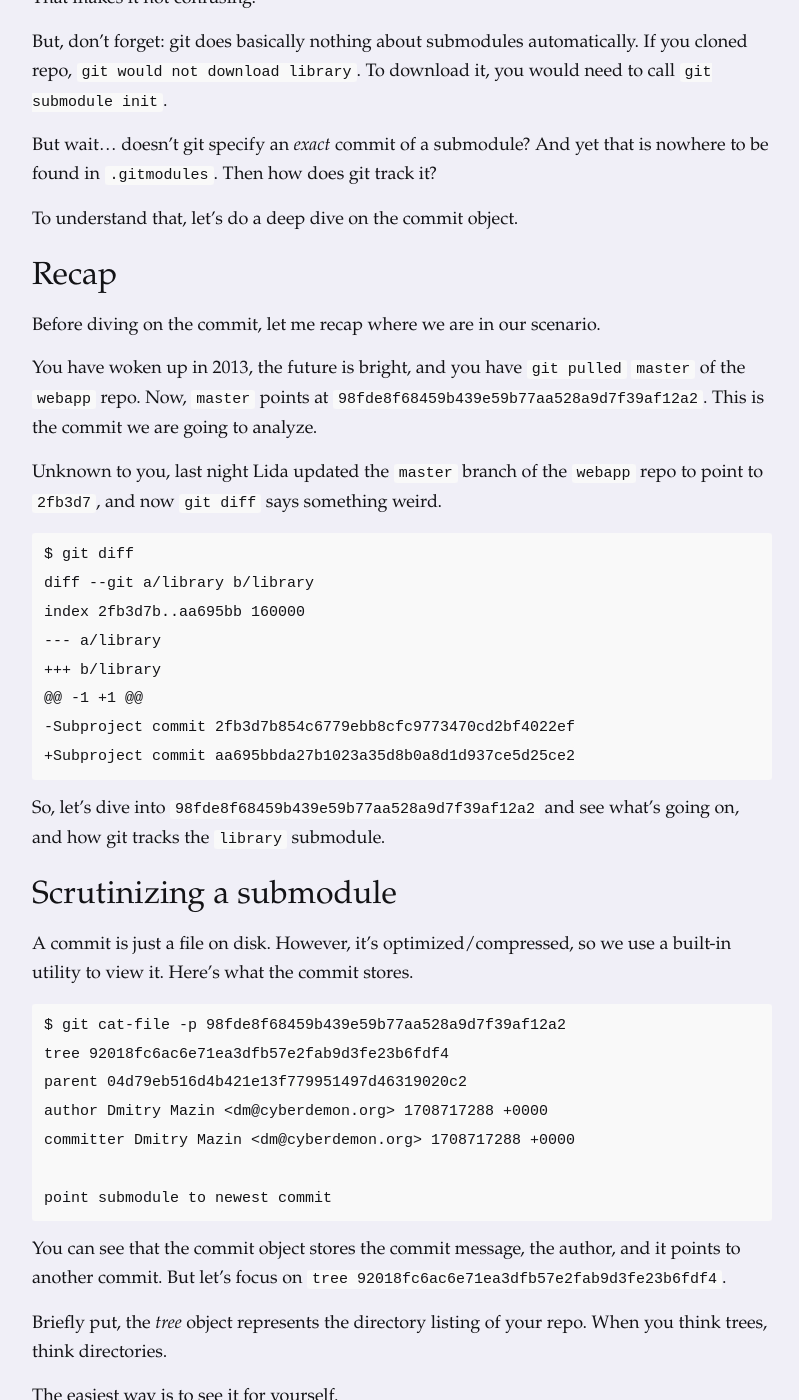
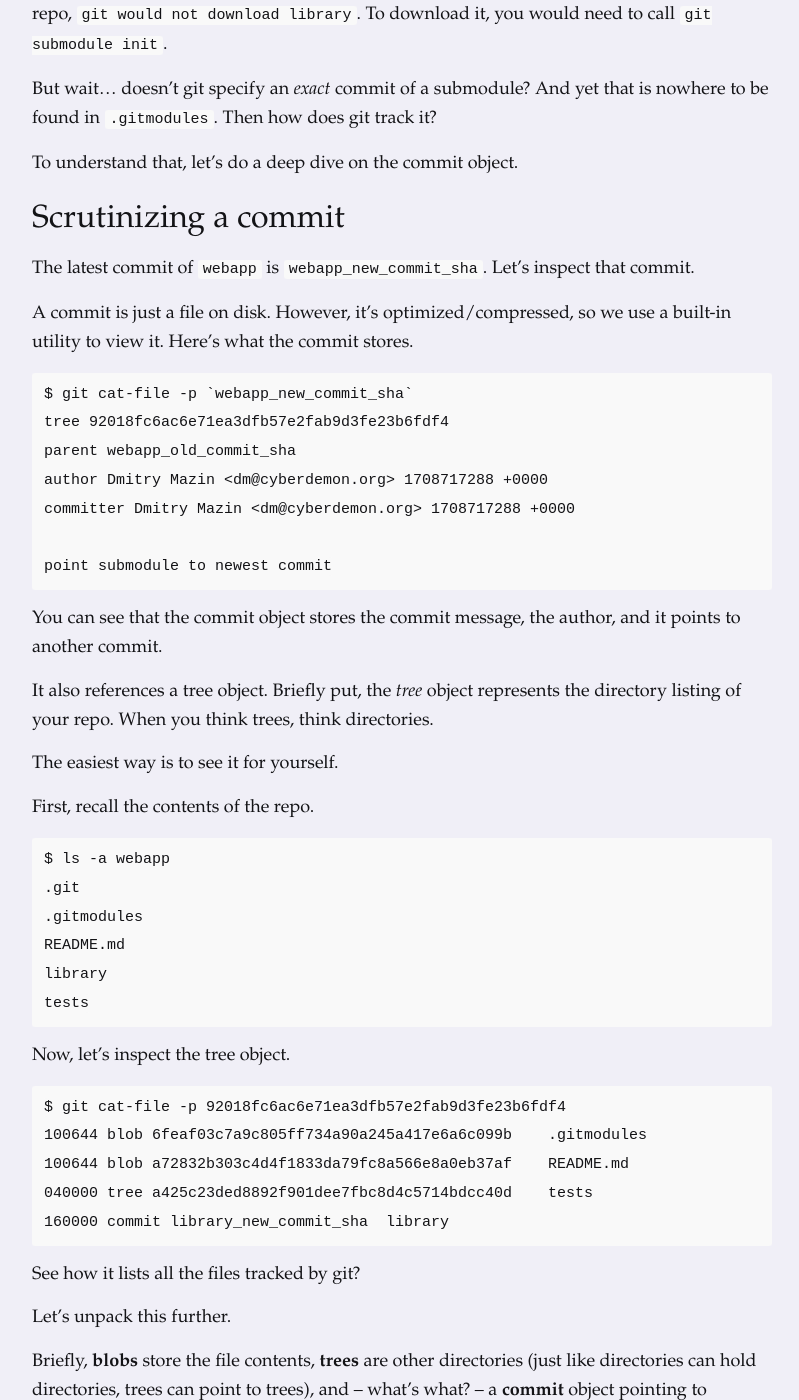
Before and after one commit to dmazin/dmazin.github.io, a Jekyll site: the page built from _posts/2024-02-19-submodules.md, in a window 1280 px wide and 1400 px high, scrolled down 6405 px. Shown: the whole window, without its empty margins (238-1037 px from the left). Built offline with Jekyll 4.4.1, drawn with Linux system fonts in a browser that asks for light colours; some of the changed text lies outside the part shown.

Commit message:
progress

````diff
--- a/_posts/2024-02-19-submodules.md
+++ b/_posts/2024-02-19-submodules.md
@@ -50,30 +54,22 @@
 
 That doesn't seem so confusing, does it? However, there are two important, and tricky, facts about submodules.
 
-### A submodule is always pinned to a specific commit
+### 1. A submodule is always pinned to a specific commit
 You know how package managers let you be relatively fuzzy when specifying a package version ("get me any version of requests so long as it's 2.x.x"), or to pin an exact version ("use requests 2.31.0 exactly")?
 
-Submodules can _only_ be pinned to a specific commit. This is because a submodule isn't a package; it's code that you have embedded in another repo. Things would be pretty confusing if two people could check out the same commit of the webapp repo, yet on one person's computer the `library` directory had contents that differed from the contents of `library` on another computer.
+Submodules can _only_ be pinned to a specific commit. This is because a submodule isn't a package; it's code that you have embedded in another repo. I think the reason for this pinning is to force us to specify exactly what version of code we're working with.
 
-In other words, every commit of the webapp repo specifies an exact commit of library to use.
-
-The source of a whole lot of pain is that, when you check out a commit, git **does not** automatically update submodules for you. That is, it doesn't make sure the submodules are using the desired version. Why this is, I'm not exactly sure. But that's how it is.
-
-### Git does not automatically update submodules
+### 2. git does not automatically update submodules
 If you clone `webapp`, git _will not_ automatically download `library` for you.
 
 Similarly, if a collaborator points webapp at a new commit of library, and you `git pull`, git _will not_ automatically update `library` for you.
 
-I think it's fair to say that this is the single bigest cause of confusion: it breaks our mental model of how git works.
-
-This confusion is worth dwelling on. I think I can best illustrate it with a dramatic re-enactment of something that has happened to me multiple times before I understood submodules.
+These two facts lead to confusion. I think I can best illustrate this via a dramatic re-enactment of something that has happened to me multiple times before I understood submodules.
 
 ## A day in the life of someone who uses submodules
-Pretend this is my stream of consciousness.
-
 Ah, 2013. What a time to be a "full-stack engineer"!
 
-I wonder what contributions are awaiting me on the master branch?
+I wonder what contributions are awaiting me on the main branch?
 
 ```
 $ git pull
@@ -94,20 +90,24 @@
 README.md            my_cool_functions.py
 ```
 
-OK, but why is `library` showing up as modified? Why isn't it saying that some specific file within library is modified? That's weird. Well, what does `bit diff` have to say?
+OK, but why is `library` showing up as modified? Why isn't it saying that some specific file within library is modified? That's weird. Well, what does `git diff` have to say?
 
 ```
 $ git diff
 diff --git a/library b/library
-index 2fb3d7b..aa695bb 160000
+index library_old_commit_sha..library_new_commit_sha 160000
 --- a/library
 +++ b/library
 @@ -1 +1 @@
--Subproject commit 2fb3d7b854c6779ebb8cfc9773470cd2bf4022ef
-+Subproject commit aa695bbda27b1023a35d8b0a8d1d937ce5d25ce2
+-Subproject commit library_new_commit_sha
++Subproject commit library_old_commit_sha
 ```
 
-Apparently, I have deleted `Subproject commit 2fb3d7` and added `Subproject commit aa695`? Surely I didn't do that. That's weird, let me do a hard reset.
+(For the sake of readabitlity, in this article, instead of using real commit SHAs, I'm going to use fake descriptive ones)
+
+Apparently, I have deleted `Subproject commit library_new_commit_sha` and added `Subproject commit library_old_commit_sha`?
+
+Surely I didn't do that. That's weird, let me do a hard reset.
 
 ```
 $ git reset --hard origin/main
@@ -122,71 +122,70 @@
  M library
 ```
 
-No... that's so weird. Well, usually when I make local changes, I need to `git add` them. But it's so weird, I never have to `git add` after `git pull`, and certainly not after doing a full `git reset --hard`...
+I am really confused now!
+
+Well, usually when I make local changes, I need to `git add` them. But, huh, I never have to `git add` after `git pull`, and certainly not after doing a full `git reset --hard`...
 
 ```
 $ git add .
 $ git commit
 $ git push
+$ git st
+# (no output)
 ```
 
 Nice! `git st` now shows no changes.
 
 (some time passes)
 
-Oh no, I just put up a PR and my coworker is saying that I am undoing his changes! What are they talking about?
+Oh no, I just put up a PR and my coworker is saying that I undid their changes! What are they talking about?
 
 To understand what's going on, let's go into slow motion and explain what happened.
 
 ## What happens when a submodule gets updated
-Let's say Lida wanted to add a function to `my_cool_functions.py` in `library`. How did she do that?
+Let's say that, the day before the above monologue took place, my coworker wanted to add `my_really_cool_function()` to `my_cool_functions.py` in `library`. How did they do that?
 
-Updating library itself is straightforward: because `library` is a normal repo, she adds a new commit to the `main` branch of library.
+Updating library itself was straightforward: because `library` is a normal repo, they added a new commit to the `main` branch of library: `library_old_commit_sha`.
 
-Under the hood, while the latest commit of `main` in `library` was `2fb3d7`, now it is `aa695`.
-
-How can the repos that import `library` as a submodule take advantage of the new function?
+Great! Now, how can `webapp` take advantage of `my_really_cool_function()`?
 
 Here is where we must remember one of the tricky facts about submodule: each repo points to an exact commit of `library`.
 
-So, because Lida also works on `webapp`, she updates webapp to point to `aa695` (the latest commit of `library`), commits it, and pushes to `main`.
+So, my coworker added a new commit to `webapp` -- call it `webapp_new_commit_sha` -- which points to `library_new_commit_sha`. (We'll cover how to do this later in the article) (TODO)
 
-Now, when you `git pull` the `main` branch of `webapp`, what happens?
+But `git pull`ing this new commit is not enough.
 
+## Proving that git pull does not update submodules
 Here we must remember the second tricky fact about submodules: git does not automatically update submodules when you `git pull`.
 
 Let's illustrate this.
 
-Recall the `git diff` that says that you are trying to change `Subproject commit 2fb3d7` to `Subproject commit aa695`.
+Because `library` is a full repo, we can see what its latest commit is.
 ```
-$ git diff
-diff --git a/library b/library
-index 2fb3d7b..aa695bb 160000
---- a/library
-+++ b/library
-@@ -1 +1 @@
--Subproject commit 2fb3d7b854c6779ebb8cfc9773470cd2bf4022ef
-+Subproject commit aa695bbda27b1023a35d8b0a8d1d937ce5d25ce2
+$ cd library
+
+$ git log -1
+commit library_old_commit_sha (HEAD)
+Author: Dmitry Mazin <dm@cyberdemon.org>
+Date:   Tue Feb 20 20:05:29 2024 +0000
+
+    Initial commit
 ```
 
-Why is it saying that? Let's `cd library` and -- because it's a full repo -- see what the latest commit is.
+_git does not automatically update submodules_, so `library` still points at the old commit.
 
-```
-$ GIT_PAGER=cat git log -1 | head -n 1
-commit aa695bbda27b1023a35d8b0a8d1d937ce5d25ce2
-```
+This helps explain why `git diff` looks weird.
 
-Remember: `aa695` was the latest commit of `library` _before_ Lida added the new function. And this makes sense: _git does not automatically update submodules_, so `library` still points at the old commit.
-
-But why is `git diff` saying that _I_ have modified something?
-
-Let's think about the way `git` looks at things.
+## Understanding why git diff says I modified something
+Let's think about the way `git` generates `git diff`.
 
 Each commit in git specifies exactly what the repo should look like. For example, what the contents of README.md should be. And, of course, what commit the submodule `library` should point at.
 
 git compares that state against the _actual_ contents of your working tree -- that is, your local modifications. That is how it knows whether or not you have modified README.md (for example).
 
-So, git knows that the latest commit of `webapp` specifies that `library` submodule should point at `2fb3d7`. And, yet, the actual latest commit of `library` is `aa695`. And, so, git treats that like any modification, and it pops up in your `git diff`.
+So, git knows that the latest commit of `webapp` specifies that `library` submodule should point at `library_new_commit_sha`. And, yet, locally the actual latest commit of `library` is `library_old_commit_sha`.
+
+You can think of `git diff` this way: don't think of it as necessarily the changes you have made, but the difference between your local changes and a commit.
 
 This may still be confusing. Let's dive into exactly how git tracks submodules.
 
@@ -210,40 +209,23 @@
 
 To understand that, let's do a deep dive on the commit object.
 
-## Recap
-Before diving on the commit, let me recap where we are in our scenario.
+## Scrutinizing a commit
+The latest commit of `webapp` is `webapp_new_commit_sha`. Let's inspect that commit.
 
-You have woken up in 2013, the future is bright, and you have `git pulled` `master` of the `webapp` repo. Now, `master` points at `98fde8f68459b439e59b77aa528a9d7f39af12a2`. This is the commit we are going to analyze.
-
-Unknown to you, last night Lida updated the `master` branch of the `webapp` repo to point to `2fb3d7`, and now `git diff` says something weird.
-```
-$ git diff
-diff --git a/library b/library
-index 2fb3d7b..aa695bb 160000
---- a/library
-+++ b/library
-@@ -1 +1 @@
--Subproject commit 2fb3d7b854c6779ebb8cfc9773470cd2bf4022ef
-+Subproject commit aa695bbda27b1023a35d8b0a8d1d937ce5d25ce2
-```
-
-So, let's dive into `98fde8f68459b439e59b77aa528a9d7f39af12a2` and see what's going on, and how git tracks the `library` submodule.
-
-## Scrutinizing a submodule
 A commit is just a file on disk. However, it's optimized/compressed, so we use a built-in utility to view it. Here's what the commit stores.
 ```
-$ git cat-file -p 98fde8f68459b439e59b77aa528a9d7f39af12a2
+$ git cat-file -p `webapp_new_commit_sha`
 tree 92018fc6ac6e71ea3dfb57e2fab9d3fe23b6fdf4
-parent 04d79eb516d4b421e13f779951497d46319020c2
+parent webapp_old_commit_sha
 author Dmitry Mazin <dm@cyberdemon.org> 1708717288 +0000
 committer Dmitry Mazin <dm@cyberdemon.org> 1708717288 +0000
 
 point submodule to newest commit
 ```
 
-You can see that the commit object stores the commit message, the author, and it points to another commit. But let's focus on `tree 92018fc6ac6e71ea3dfb57e2fab9d3fe23b6fdf4`.
+You can see that the commit object stores the commit message, the author, and it points to another commit.
 
-Briefly put, the _tree_ object represents the directory listing of your repo. When you think trees, think directories.
+It also references a tree object. Briefly put, the _tree_ object represents the directory listing of your repo. When you think trees, think directories.
 
 The easiest way is to see it for yourself.
 
@@ -263,7 +245,7 @@
 100644 blob 6feaf03c7a9c805ff734a90a245a417e6a6c099b    .gitmodules
 100644 blob a72832b303c4d4f1833da79fc8a566e8a0eb37af    README.md
 040000 tree a425c23ded8892f901dee7fbc8d4c5714bdcc40d    tests
-160000 commit 2fb3d7b854c6779ebb8cfc9773470cd2bf4022ef  library
+160000 commit library_new_commit_sha  library
 ```
 
 See how it lists all the files tracked by git?
@@ -273,7 +255,7 @@
 Briefly, **blobs** store the file contents, **trees** are other directories (just like directories can hold directories, trees can point to trees), and -- what's what? -- a **commit** object pointing to `library`!
 
 ```
-160000 commit 2fb3d7b854c6779ebb8cfc9773470cd2bf4022ef  library
+160000 commit library_new_commit_sha  library
 ```
 
 So... a commit references a tree, and the tree referefences yet another commit? Yes.
@@ -286,95 +268,34 @@
 
 But `tree->commit` doesn't map to any concept in the filesystem, nor is it based on any other git feature. We have nothing, conceptually, to hang our hat on. Plus, this way of tracking submodules is a one-off: so far as I know, **`tree->commit` is exclusively used to implement submodules**.
 
-Let's use this knowledge to unpack the situation.
-
-## Unpacking the situation
-Let's rewind.
-
-Lida updated `webapp`, pointing `library` at `2fb3d7`. When you pulled, git did not update the submodule for you. git generates `git diff` by comparing your working tree (your local files) to the state specified by the latest commit. Because the submodule still points to `aa695`, git thinks that you want to change `2fb3d7` to `aa695`.
-
-Let's `cd` into library and see what its latest commit is.
-```
-$ cd library
-$ git log -1
-commit aa695bbda27b1023a35d8b0a8d1d937ce5d25ce2 (HEAD)
-Author: Dmitry Mazin <dm@cyberdemon.org>
-Date:   Tue Feb 20 20:05:29 2024 +0000
-
-    README
-```
-
-See? It still points at `aa695`.
-
-But how do you actually get out of this situation?
+But how do we actually get out of the confusing situation I described earlier?
 
 ## How to update a submodule
-One way to rectify it would be to go into `library` and literally check out the referenced commit:
+The output of `git diff` is clear now: I need to point `library` to `library_new_commit_sha`. How?
+
+Because `library` is a full repo, I could just `cd` into it and literally check out that commit:
 ```
 $ cd library
 
-$ git checkout 2fb3d7b854c6779ebb8cfc9773470cd2bf4022ef
+$ git checkout library_new_commit_sha
 Previous HEAD position was aa695bb README
 HEAD is now at 2fb3d7b add some cool functions
 
+# go back to webapp
 $ cd ..
 
 $ git st
 ## main...origin/main
 
 $ git diff
+# (no output)
 ```
 
 See? Now git says there are no changes.
 
-But, you don't actually need to do that.
-
 You don't actually need to do that: `git submodule update` does the same thing.
 
 Usually, I use `git submodule update --init --recursive`. `--init` downloads the submodule if it hasn't already been downloaded; and is a no-op otherwise, so it's safe to always pass. `--recursive` is used in cases the submodules themselves reference other submodules (!).
-
-
-
-
-### commits
-A commit is how git tracks history. I mean this literally: every commit references the previous commit, and so this linked list of commits is the data structure known as "git history".
-
-Let's see what the commit `98fde` looks like[1]:
-```
-$ git cat-file -p 98fde8f68459b439e59b77aa528a9d7f39af12a2
-tree 92018fc6ac6e71ea3dfb57e2fab9d3fe23b6fdf4
-parent 04d79eb516d4b421e13f779951497d46319020c2
-author Dmitry Mazin <dm@cyberdemon.org> 1708717288 +0000
-committer Dmitry Mazin <dm@cyberdemon.org> 1708717288 +0000
-
-point submodule to newest commit
-```
-
-See how it references a "parent" commit? That's the previous commit.
-
-Note, also, that the commit references a "tree". What's a tree?
-
-### trees, more trees, and blobs
-A tree describes the actual contents of your repo.
-
-Let's take a look at what `ls` says:
-```
-$ ls -a
-.git        .gitmodules README.md   library     tests
-```
-
-Compare that to the tree referenced by the commit above:
-```
-$ git cat-file -p 92018fc6ac6e71ea3dfb57e2fab9d3fe23b6fdf4
-100644 blob 6feaf03c7a9c805ff734a90a245a417e6a6c099b    .gitmodules
-100644 blob a72832b303c4d4f1833da79fc8a566e8a0eb37af    README.md
-160000 commit 2fb3d7b854c6779ebb8cfc9773470cd2bf4022ef  library
-040000 tree a425c23ded8892f901dee7fbc8d4c5714bdcc40d    tests
-```
-
-This is worth picking apart a bit.
-
-As you can see, the tree references yet another tree -- `tests`:
 
 ## Recap
 It's possible to embed a repo within another repo. This is called a submodule.
````
Also changed, not shown: other parts of _posts/2024-02-19-submodules.md (+4 -0 lines).
